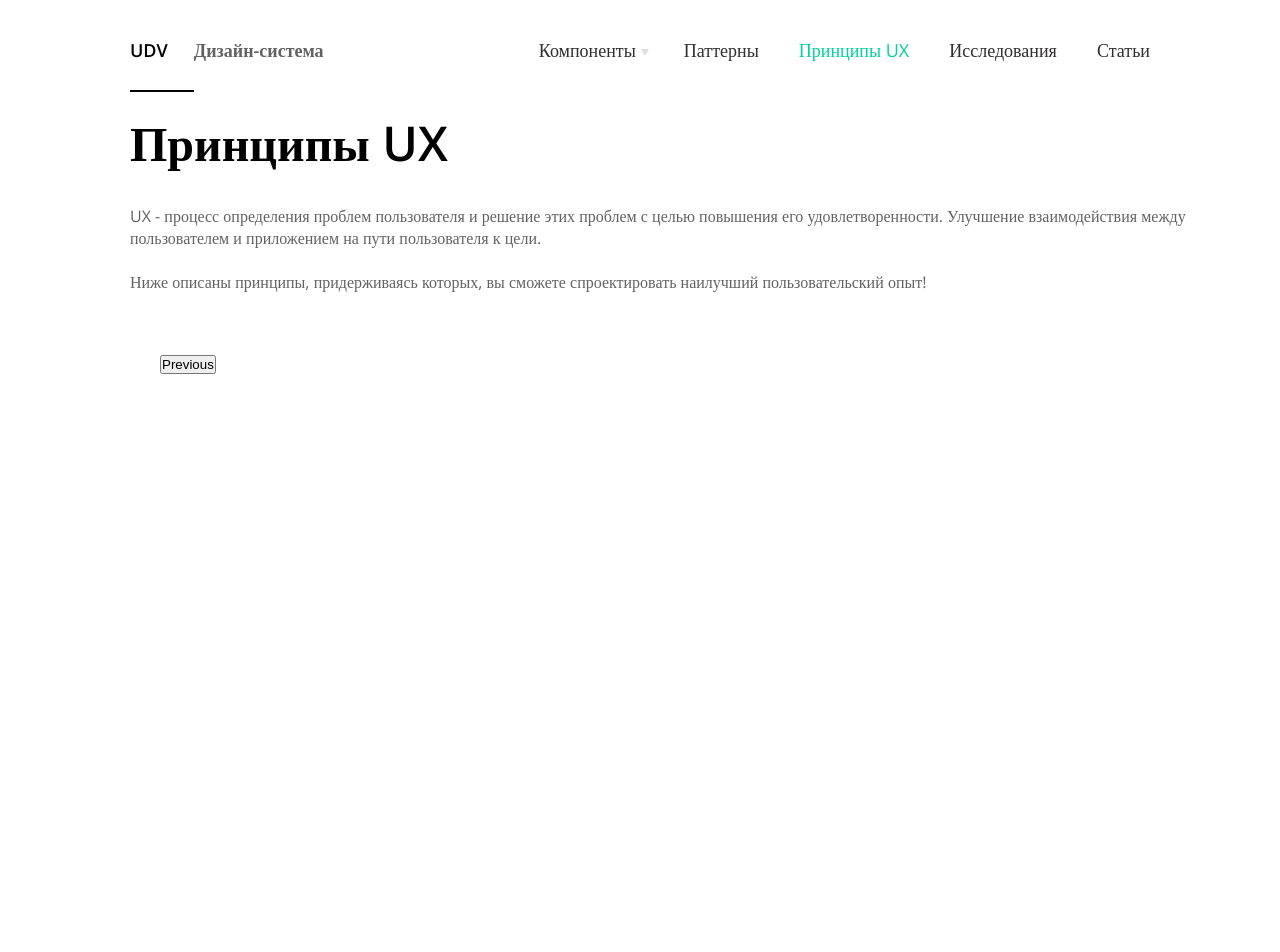
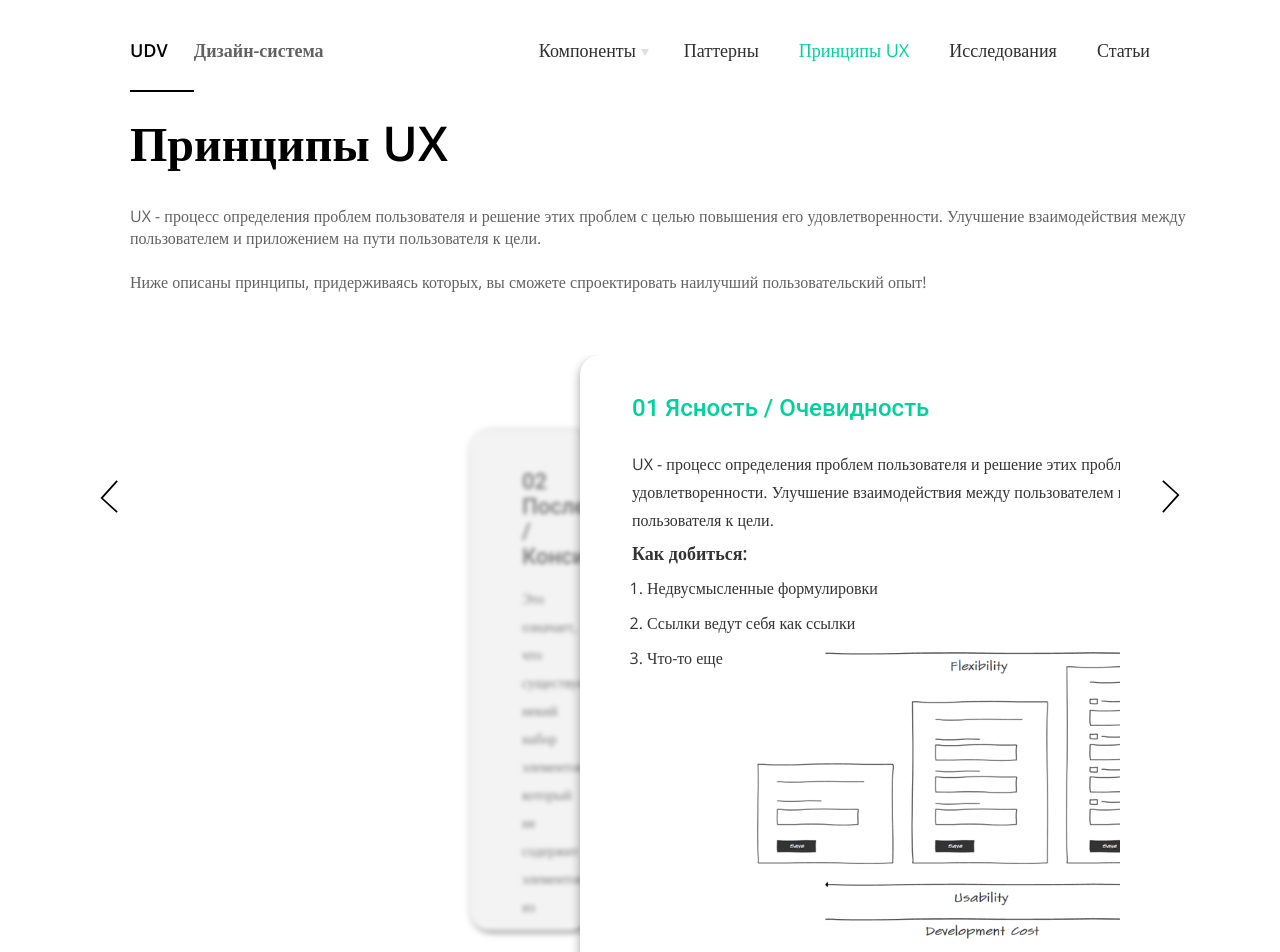
Before and after one commit to MakzaR/udv-design-system, a React (Create React App) app: page /UX in a window 1280 px wide. Shown: the top 952 px of the page. Built offline with nearby package versions, Linux system fonts and the light colour scheme.

Commit message:
fixed UX

```diff
--- a/src/components/pages/UX/Cards/Cards.module.css
+++ b/src/components/pages/UX/Cards/Cards.css
@@ -1,8 +1,6 @@
 .slider {
-    margin: 0 160px;
+    margin: 30px 160px 100px 160px;
     overflow-x: hidden;
-    margin-bottom: 100px;
-    margin-top: 30px;
 }
 
 .slider_container {
@@ -12,7 +10,7 @@
 .slick-slide.slick-active {
     z-index: 300;
     margin-left: -600px;
-    margin-right: 0px;
+    margin-right: 0;
 
 }
 
@@ -23,7 +21,7 @@
     max-width: 800px;
     width: 790px !important;
     height: 650px;
-    box-shadow: -1px 4px 8px 0px rgba(15, 26, 34, 0.349);
+    box-shadow: -1px 4px 8px 0 rgba(15, 26, 34, 0.349);
     filter: blur(0);
     margin-left: 330px;
 }
@@ -45,12 +43,11 @@
     max-width: 650px;
     height: 500px;
     background: #F3F3F3;
-    filter: blur(1.5px);
+    filter: blur(2px);
     box-shadow: 2px 2px 6px rgba(0, 0, 0, 0.5);
     border-radius: 20px;
     z-index: 50;
     display: inline;
-    border-radius: 20px;
     overflow: hidden;
     padding: 39px 39px 16px 52px;
     box-sizing: border-box;
@@ -79,7 +76,7 @@
     width: 18px;
     height: 36px;
     font-size: 0;
-    border: 0px;
+    border: 0;
     padding: 0;
 
 }
@@ -118,7 +115,6 @@
     color: #343434;
 
     margin-top: 28px;
-    line-height: 28px;
     margin-right: 0;
     margin-left: 0;
 }
@@ -164,5 +160,5 @@
 }
 
 li {
-    margin-left: 40px
+    margin-left: 40px;
 }
--- a/src/components/pages/UX/Cards/Cards.js
+++ b/src/components/pages/UX/Cards/Cards.js
@@ -1,7 +1,5 @@
 import React, {Component} from "react";
-
-import styles from "./Cards.module.css"
-
+import "./Cards.css"
 import Slider from "react-slick";
 import image from "./image_for_card.svg";
 
@@ -18,13 +16,14 @@ export default class SimpleSlider extends Component {
             slidesToScroll: 1
         };
 
+
         return (
-            <Slider className={styles.slider} {...settings}>
-                <div className={styles.slider__item}>
-                    <div className={styles.card_title}>
+            <Slider className="slider" {...settings}>
+                <div className="slider__item">
+                    <div className="card_title">
                         01 Ясность / Очевидность
                     </div>
-                    <div className={styles.card_text}>
+                    <div className="card_text">
                         UX - процесс определения проблем пользователя и решение этих проблем с целью повышения его
                         удовлетворенности. Улучшение взаимодействия между пользователем и приложением на пути
                         пользователя к цели.
@@ -35,15 +34,15 @@ export default class SimpleSlider extends Component {
                             <li>Ссылки ведут себя как ссылки</li>
                             <li>Что-то еще</li>
                         </ol>
-                        <img className={styles.image_for_card} src={image} alt={"Пикча"}/>
+                        <img className="image_for_card" src={image}/>
                     </div>
                 </div>
 
-                <div className={styles.slider__item}>
-                    <div className={styles.card_title}>
+                <div className="slider__item">
+                    <div className="card_title">
                         02 Последовательность / Консистентность
                     </div>
-                    <div className={styles.card_text}>
+                    <div className="card_text">
                         Это означает, что существует некий набор элементов, который не содержит элементов из другого
                         набора по любому условию из этого набора. Другими словами, это означает, что в наборе элементов
                         каждый элемент не принадлежит набору других элементов.
@@ -57,11 +56,11 @@ export default class SimpleSlider extends Component {
                         </ol>
                     </div>
                 </div>
-                <div className={styles.slider__item}>
-                    <div className={styles.card_title}>
+                <div className="slider__item">
+                    <div className="card_title">
                         03 Инклюзивность
                     </div>
-                    <div className={styles.card_text}>
+                    <div className="card_text">
                         Это не имеет особого смысла.
                         Мы можем написать все, что угодно.
                         В качестве примера рассмотрим, что мы можем написать следующее:
@@ -73,6 +72,23 @@ export default class SimpleSlider extends Component {
                         </ol>
                     </div>
                 </div>
+                {/* <div className="slider__item">
+                        <div className="card_title">
+                            04 Иерархия
+                        </div>
+                        <div className="card_text">
+                            Иерархия - один из главных принципов устройства мира и общества.
+                            В обществе каждый человек занимает определенное положение по отношению к остальным членам общества в соответствии с тем местом, которое он занимает в общественной иерархии.
+                        </div>
+                </div>
+                <div className="slider__item" >
+                        <div className="card_title">
+                            05 Подтверждение
+                        </div>
+                        <div className="card_text">
+                            Подтверждение ( certification), также называется подтверждающим методом ( certifikating method), является одним из методов верификации программного обеспечения и включает два этапа: сначала программное обеспечение проверяется на соответствие спецификации, а затем оно проходит серию модульных тестов, которые позволяют убедиться в том, что программное обеспечение выполняет заявленные функции.
+                        </div>
+                </div> */}
             </Slider>
         );
     }
```
